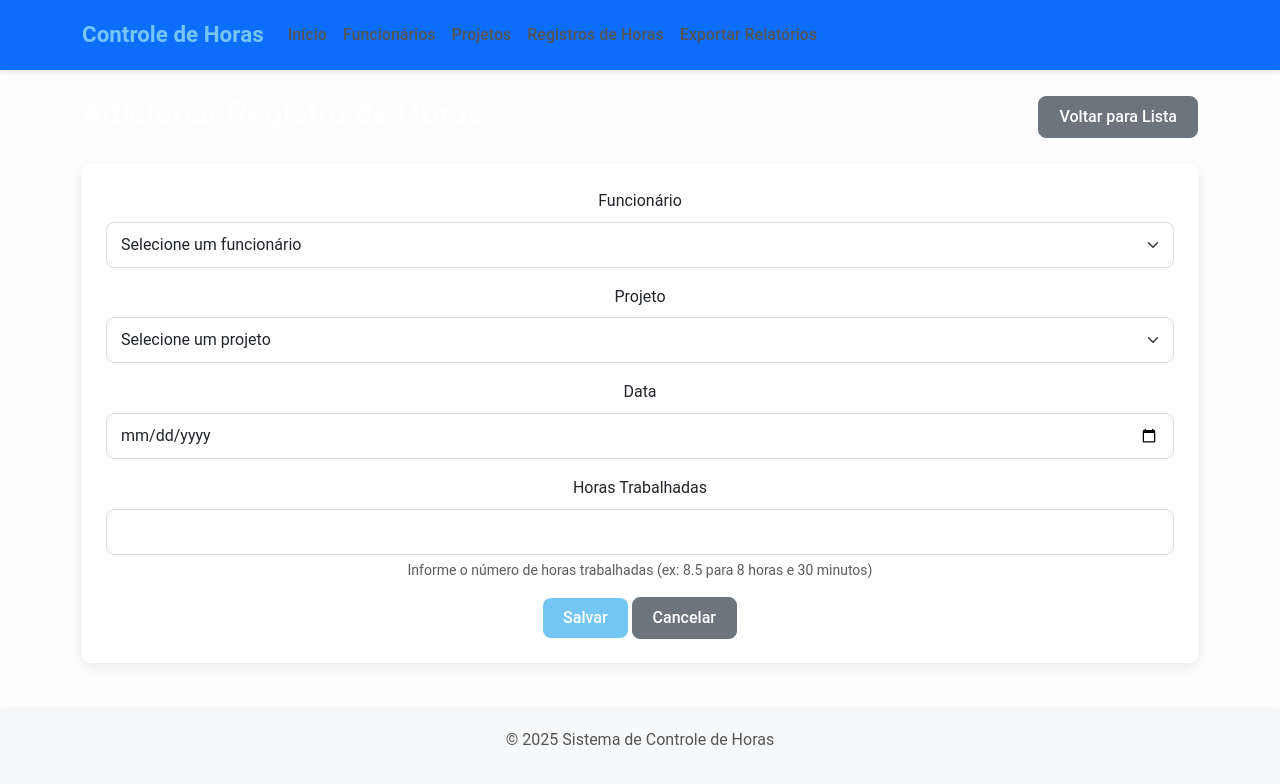
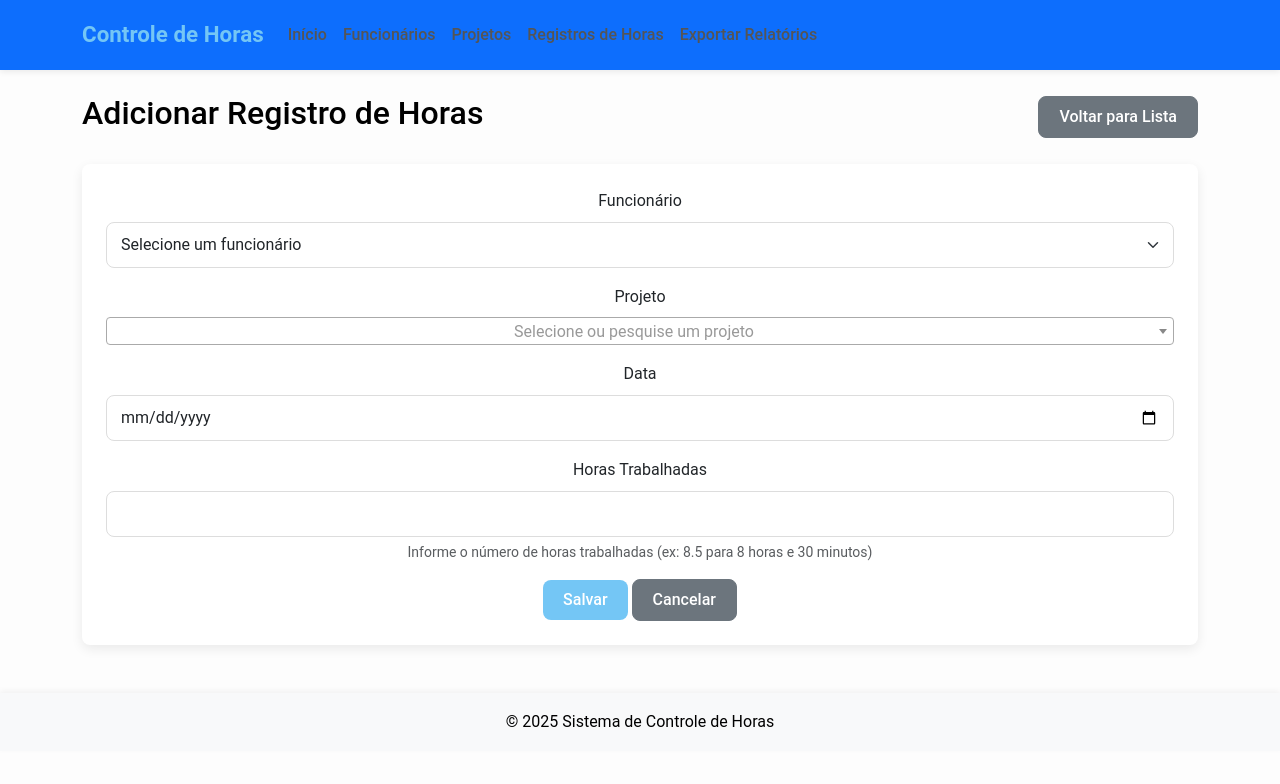
Before and after one commit to MarlonPasseri/App-Time-Sheet, a Flask app: page /registros/adicionar in a window 1280 px wide. Shown: the top 784 px of the page. Run offline with Flask 3, Linux system fonts and the light colour scheme; some libraries are stand-ins or nearby versions.

Commit message:
Adicionando o padrão 'ID | Projeto' no registro de horas / Adição do template base

```diff
--- a/dados.json
+++ b/dados.json
@@ -559,6 +559,14 @@
       "data": "2025-10-20",
       "horas_trabalhadas": 12.0,
       "mes_ano_referencia": "2025-10"
+    },
+    {
+      "id": 15,
+      "funcionario_id": 1,
+      "projeto_id": 9010,
+      "data": "2025-10-20",
+      "horas_trabalhadas": 2.0,
+      "mes_ano_referencia": "2025-10"
     }
   ],
   "usuarios": [
--- a/src/routes/registros.py
+++ b/src/routes/registros.py
@@ -48,7 +48,7 @@ def listar():
         registro_view = {
             'id': registro.id,
             'funcionario': funcionario.nome if funcionario else 'Desconhecido',
-            'projeto': projeto.nome if projeto else 'Desconhecido',
+            'projeto': f"{projeto.id} | {projeto.nome}" if projeto else 'Desconhecido',
             'data': registro.data,
             'horas_trabalhadas': registro.horas_trabalhadas,
             'mes_ano_referencia': registro.mes_ano_referencia
--- a/src/static/css/style.css
+++ b/src/static/css/style.css
@@ -8,8 +8,8 @@
   --secondary-color: #50e3c2;
   --accent-color: #f8cd88;
   --light-bg: #fdfdfd;
+  --light-text: #000000;
   --dark-text: #ffffff;
-  --light-text: #fff;
   --danger-color: #e74c3c;
   --warning-color: #f39c12;
   --info-color: #fae8ac;
@@ -19,13 +19,39 @@
   --transition: all 0.3s ease;
 }
 
+/* ===== TAGS ===== */
+
+/* ===== All ===== */
+* {
+  scroll-behavior: smooth;
+  padding: 0;
+  margin: 0;
+  box-sizing: border-box;
+}
+
 /* ===== Body ===== */
 body {
   font-family: 'Roboto', sans-serif;
   background-color: var(--light-bg);
-  color: var(--dark-text);
+  color: var(--light-text);
   line-height: 1.6;
 }
+
+p {
+  margin-bottom: 0;
+}
+
+/* ===== Footer ===== */
+footer {
+  background-color: #f8f9fa;
+  color: var(--light-text);
+  padding: 1.5rem 0;
+  text-align: center;
+  box-shadow: 0 -2px 6px rgba(0,0,0,0.05);
+}
+
+
+/* ===== CLASSES ===== */
 
 /* ===== Navbar ===== */
 .navbar {
@@ -173,15 +199,6 @@ body {
 .alert-warning { background-color: rgba(243,156,18,0.15); color: #d35400; }
 .alert-info { background-color: rgba(74,144,226,0.15); color: #2980b9; }
 
-/* ===== Footer ===== */
-footer {
-  background-color: #f8f9fa;
-  color: #555;
-  padding: 1.5rem 0;
-  text-align: center;
-  box-shadow: 0 -2px 6px rgba(0,0,0,0.05);
-}
-
 /* ===== Animações ===== */
 .fade-in {
   animation: fadeIn 0.6s ease-in;
--- a/src/templates/registros/adicionar.html
+++ b/src/templates/registros/adicionar.html
@@ -6,6 +6,8 @@
     <title>App Time Sheet - Adicionar Registro</title>
     <link href="https://cdn.jsdelivr.net/npm/bootstrap@5.3.0-alpha1/dist/css/bootstrap.min.css" rel="stylesheet">
     <link rel="stylesheet" href="{{ url_for('static', filename='css/style.css') }}">
+    <!-- CSS do Select2 -->
+    <link href="https://cdn.jsdelivr.net/npm/select2@4.1.0-rc.0/dist/css/select2.min.css" rel="stylesheet" />
 </head>
 <body>
     <nav class="navbar navbar-expand-lg navbar-dark bg-primary">
@@ -69,7 +71,7 @@
                         <select class="form-select" id="projeto_id" name="projeto_id" required>
                             <option value="">Selecione um projeto</option>
                             {% for projeto in projetos %}
-                                <option value="{{ projeto.id }}">{{ projeto.nome }}</option>
+                                <option value="{{ projeto.id }}">{{ projeto.id }} | {{ projeto.nome }}</option>
                             {% endfor %}
                         </select>
                     </div>
@@ -97,5 +99,17 @@
 
     <script src="https://cdn.jsdelivr.net/npm/bootstrap@5.3.0-alpha1/dist/js/bootstrap.bundle.min.js"></script>
     <script src="{{ url_for('static', filename='js/script.js') }}"></script>
+
+    <!-- jQuery e JS do Select2 -->
+    <script src="https://code.jquery.com/jquery-3.6.0.min.js"></script>
+    <script src="https://cdn.jsdelivr.net/npm/select2@4.1.0-rc.0/dist/js/select2.min.js"></script>
+    <script>
+        $(document).ready(function() {
+            $('#projeto_id').select2({
+                placeholder: "Selecione ou pesquise um projeto",
+                allowClear: true
+            });
+        });
+    </script>
 </body>
 </html>
--- a/src/templates/registros/listar.html
+++ b/src/templates/registros/listar.html
@@ -84,7 +84,7 @@
                             <option value="">Todos</option>
                             {% for projeto in projetos %}
                                 <option value="{{ projeto.id }}" {% if filtro_projeto_id == projeto.id %}selected{% endif %}>
-                                    {{ projeto.nome }}
+                                    {{ projeto.id }} | {{ projeto.nome }}
                                 </option>
                             {% endfor %}
                         </select>
```
Also changed, not shown: src/templates/base.html (added, +53 -0 lines), src/templates/index.html (+0 -7 lines), README_ATT.md.
